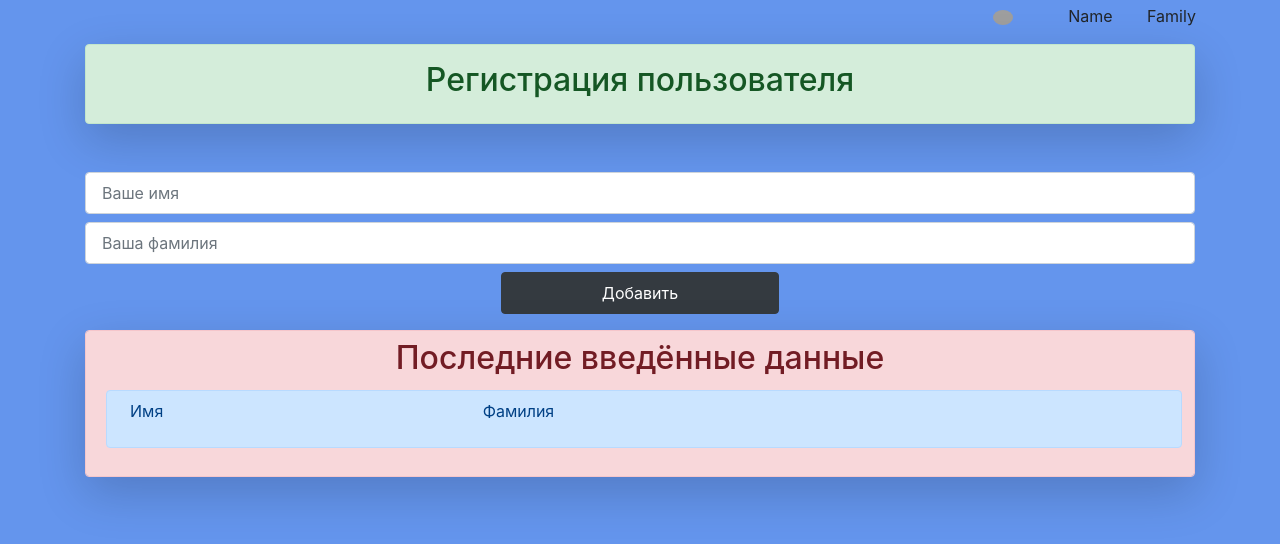
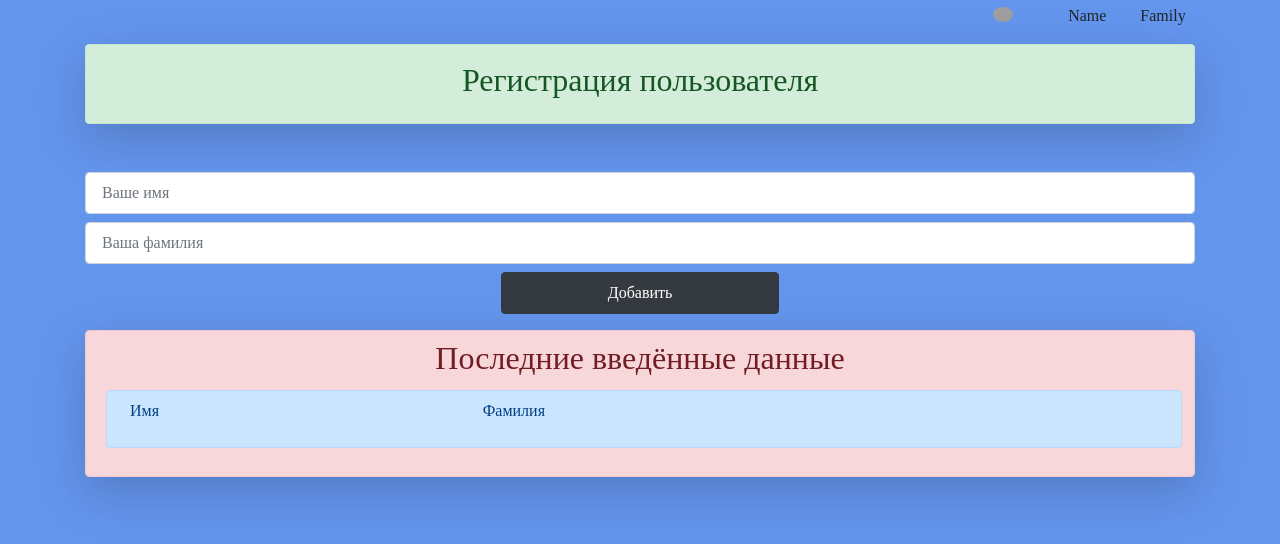
Before and after one commit to ONESucH/admin-shop, a website: page client/index.html in a window 1280 px wide. Drawn offline with Linux system fonts and the light colour scheme; grey boxes are pictures that could not be loaded.

Commit message:
add fonts in html

```diff
--- a/client/global-styles.less
+++ b/client/global-styles.less
@@ -1,6 +1,22 @@
+/* Подключение шрифтов */
+@fontAwesome: 'FontAwesome';
+
+@font-face {
+  font-family: @fontAwesome;
+  src: url('/vendor/font-awesome/fonts/fontawesome-webfont.eot');
+  src: url('/vendor/font-awesome/fonts/fontawesome-webfont.eot?#iefix') format('embedded-opentype'),
+  url('/vendor/font-awesome/fonts/fontawesome-webfont.woff') format('woff'),
+  url('/vendor/font-awesome/fonts/fontawesome-webfont.ttf') format('truetype'),
+  url('/vendor/font-awesome/fonts/fontawesome-webfont.svg#JournalRegular') format('svg');
+  font-weight: normal;
+  font-style: normal;
+}
+/* ------------ */
+
 * {
   margin: 0;
   padding: 0;
+  font-family: @fontAwesome;
 }
 
 body {
--- a/server.js
+++ b/server.js
@@ -19,9 +19,8 @@ mongoose.connect('mongodb://localhost:27017/admin-shop', (err, db) => {
 });
 /* ------------------ */
 
-/* Роутинги для html */
+/* Под нужным url подгружаем html с внешними скриптами, стилями */
 app.use('/', express.static(__dirname + '/client'));
-
 app.use('/page-1', (req, res) => {
     res.sendFile(path.join(__dirname + '/client/html/page-1/page-1.html'));
 });
```
Also changed, not shown: client/html/404/404.css, client/html/page-1/page-1.style.css, client/html/page-2/page-2.style.css, client/html/page-3/page-3.style.css, client/html/page-4/page-4.style.css, client/html/page-5/page-5.style.css, client/index.css, 7 other files.
